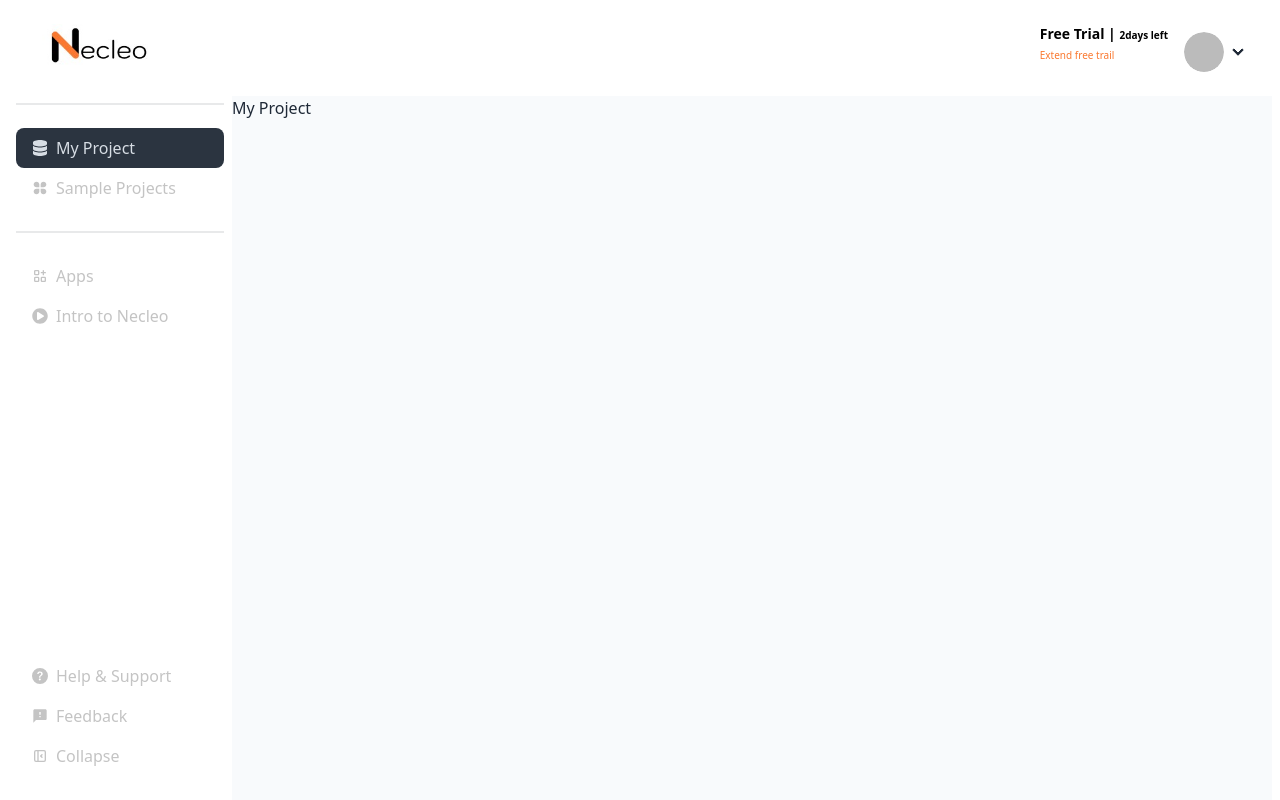
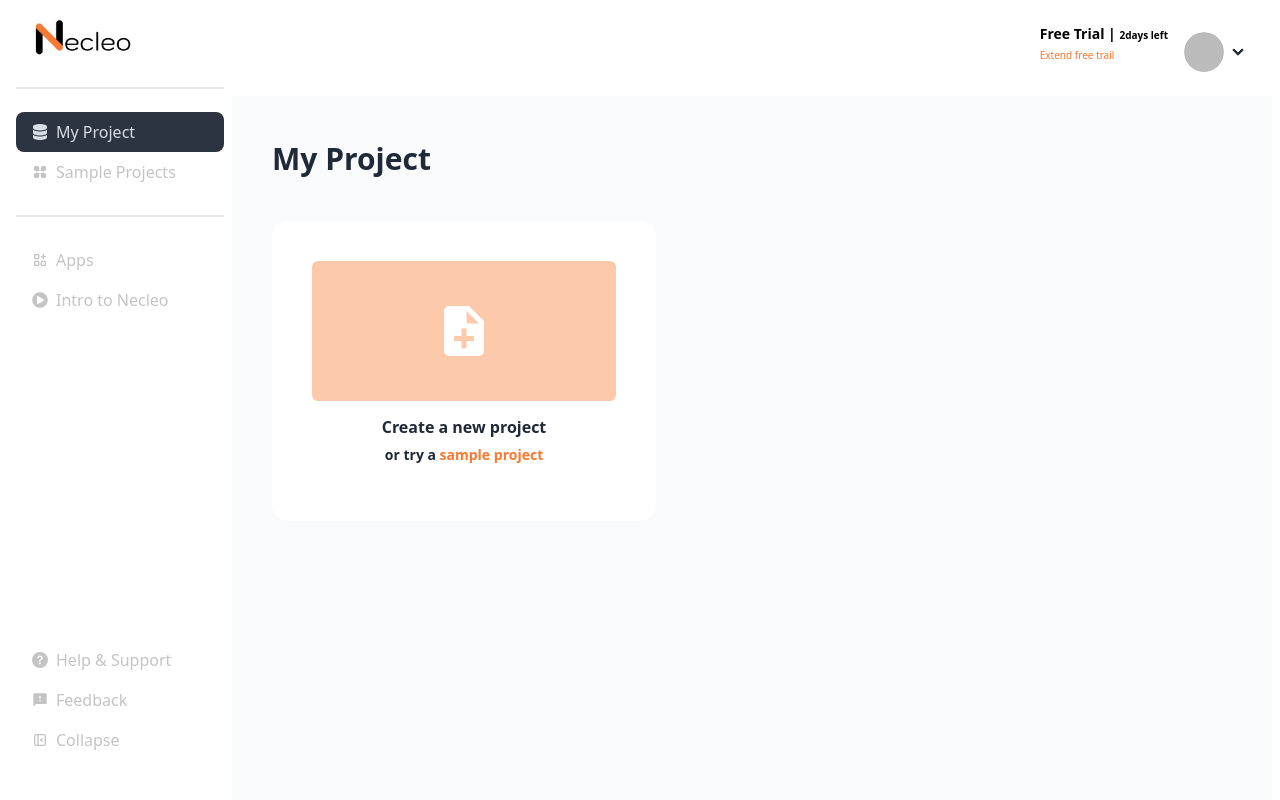
Before and after one commit to Ishtiak007/Dashboard-implementation-Task, a React (Vite) app: page /dashboard/myProject in a window 1280 px wide. Shown: the top 800 px of the page. Built offline with nearby package versions, Linux system fonts and the light colour scheme; no server answers; sample sign-in values are in the browser's storage.

Commit message:
My Project route almost done

```diff
--- a/src/Components/DashboardNav/DashboardNav.jsx
+++ b/src/Components/DashboardNav/DashboardNav.jsx
@@ -1,3 +1,4 @@
+import { FaUser } from "react-icons/fa";
 import useAuth from "../../Hooks/useAuth";
 
 
--- a/src/Components/MyProject/MyProject.jsx
+++ b/src/Components/MyProject/MyProject.jsx
@@ -1,9 +1,21 @@
-
+import { BiSolidFilePlus } from "react-icons/bi";
+import { Link } from "react-router-dom";
 
 const MyProject = () => {
     return (
-        <div>
-            <h1>My Project</h1>
+        <div className="p-10">
+            <h1 className="text-[30px] font-bold">My Project</h1>
+            <div>
+                <Link to='/' className="card card-compact lg:w-96 bg-base-100 p-10 my-10">
+                    <figure className="bg-[#FA782F66] p-10 rounded-md">
+                        <BiSolidFilePlus className="text-6xl text-white"></BiSolidFilePlus>
+                    </figure>
+                    <div className="card-body">
+                        <h2 className="text-center font-bold text-[16px]">Create a new project</h2>
+                        <p className="text-center font-bold">or try a <span className="text-[#FA782F]"> sample project</span></p>
+                    </div>
+                </Link>
+            </div>
         </div>
     );
 };
--- a/src/Layout/Dashboard.jsx
+++ b/src/Layout/Dashboard.jsx
@@ -1,4 +1,4 @@
-import { NavLink, Outlet } from "react-router-dom";
+import { Link, NavLink, Outlet } from "react-router-dom";
 import { FaPlayCircle } from "react-icons/fa";
 import { FaDatabase } from "react-icons/fa6";
 import { RiAppsFill } from "react-icons/ri";
@@ -18,7 +18,7 @@ const Dashboard = () => {
                 <ul className="menu">
                     {
                         <div>
-                            <li className="text-center"><><img className="w-40" src={logo} alt="" /></></li>
+                            <Link to='/' className="text-center"><><img className="w-32" src={logo} alt="" /></></Link>
                             <div className="divider"></div>
                             <li>
                                 <NavLink className={`text-[#C4C4C4] text-base active:text-orange-400`} to='/dashboard/myProject'><FaDatabase></FaDatabase>My Project</NavLink>
@@ -53,7 +53,6 @@ const Dashboard = () => {
             </div>
             {/* dahsboard content */}
             <div className="flex-1 bg-slate-50">
-
                 <DashboardNav></DashboardNav>
                 <Outlet></Outlet>
             </div>
--- a/src/Page/Home/Banner.jsx
+++ b/src/Page/Home/Banner.jsx
@@ -7,7 +7,7 @@ const Banner = () => {
             className='hero bg-[image:var(--image-url)] relative overflow-hidden rounded-b-md bg-no-repeat text-center h-[200px] lg:h-screen bg-cover'>
             <div className="absolute bottom-0 left-0 right-0 top-0  overflow-hidden bg-fixed bg-black bg-opacity-70">
                 <div className="w-full h-full flex justify-center items-center">
-                    <Link to='/dashboard'><button className='buttonProject3'>Go to Dashboard</button></Link>
+                    <Link to='/dashboard/myProject'><button className='buttonProject3'>Go to Dashboard</button></Link>
                 </div>
             </div>
         </div>
--- a/src/Page/Home/Navbar.jsx
+++ b/src/Page/Home/Navbar.jsx
@@ -8,7 +8,7 @@ const Navbar = () => {
     const { user, logOut } = useAuth();
     const navLinks = <>
         <li><Link className='font-semibold text-white' to='/'>Home</Link></li>
-        <li><Link className='font-semibold text-white' to='/dashboard'>Dashboard</Link></li>
+        <li><Link className='font-semibold text-white' to='/dashboard/myProject'>Dashboard</Link></li>
         <li><Link className='font-semibold text-white' to='/login'>Login</Link></li>
     </>
     const handleLogOut = () => {
@@ -55,7 +55,7 @@ const Navbar = () => {
                     <div className="dropdown dropdown-left z-10">
                         <label tabIndex={0} className="m-5">
                             <div className="avatar">
-                                <div className="w-10 rounded-full ring ring-secondary ring-offset-base-100 ring-offset-2">
+                                <div className="w-10 rounded-full ring ring-primary ring-offset-base-100 ring-offset-2">
                                     {
                                         user ? <div><img className="mr-3 w-[40px] rounded-full" src={user.photoURL} alt="" /></div> : <FaUser className='mx-auto text-3xl'></FaUser>
                                     }
```
Also changed, not shown: src/assets/logo2.png (added).
